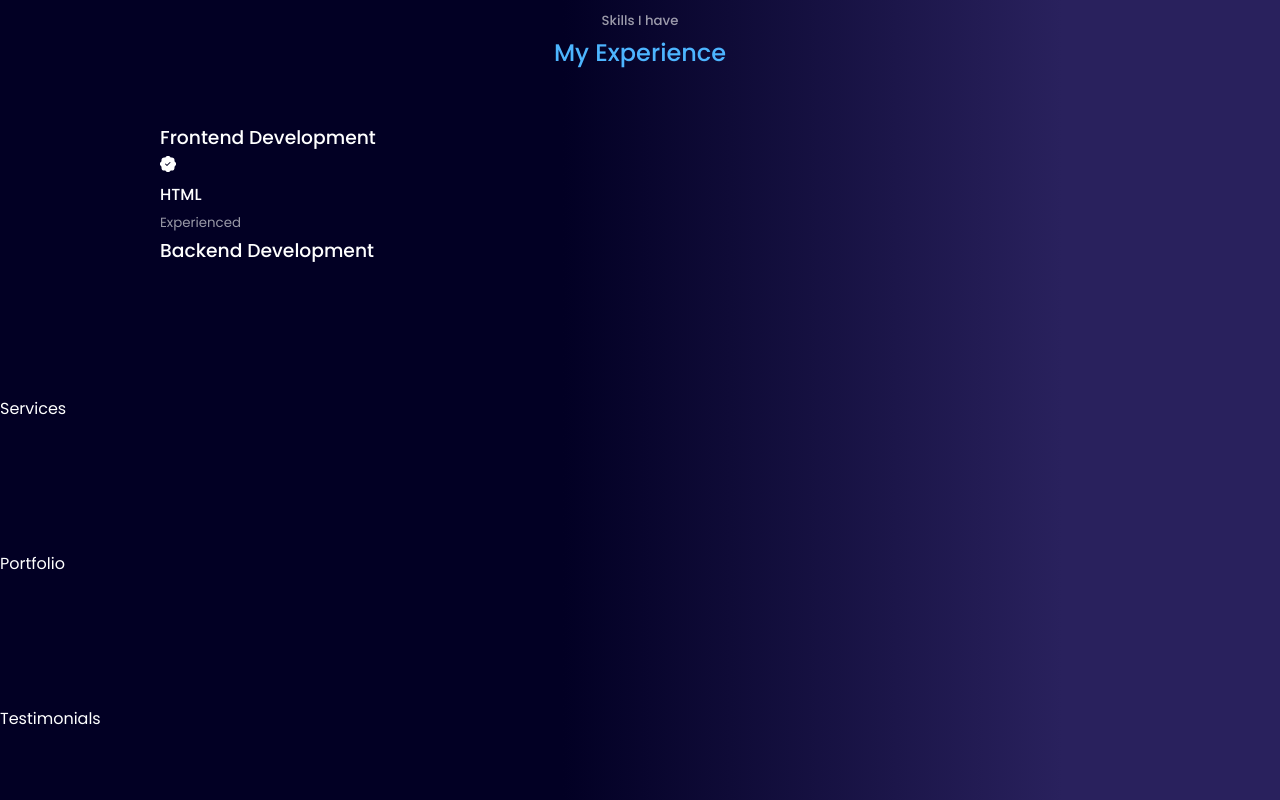
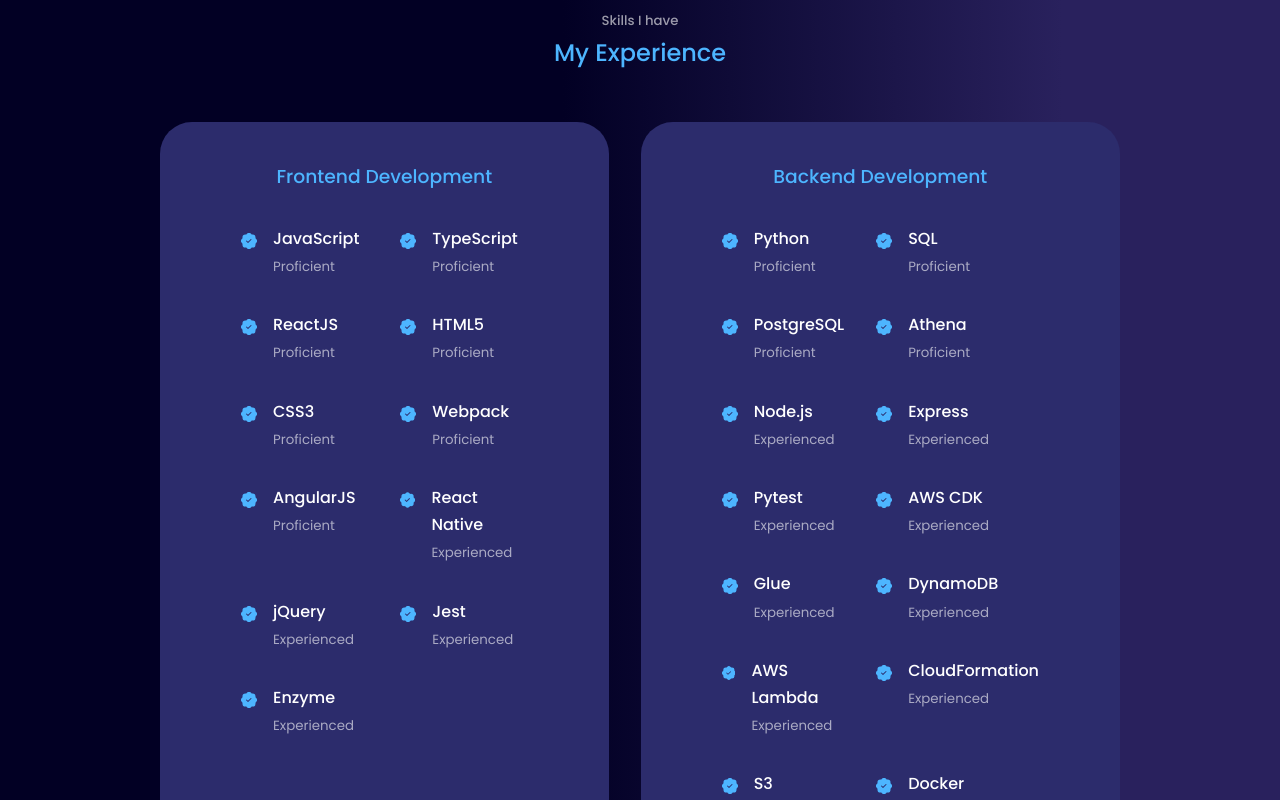
Before and after one commit to edwinjmenendez/dev-portfolio, a React (Create React App) app: page / in a window 1280 px wide. Shown: the part 1740-2540 px from the top of the page. Built offline with nearby package versions, Linux system fonts and the light colour scheme.

Commit message:
finished experience section

```diff
--- a/src/components/experience/Experience.css
+++ b/src/components/experience/Experience.css
@@ -0,0 +1,67 @@
+.experience_container {
+    display: grid;
+    grid-template-columns: 1fr 1fr;
+    gap: 2rem;
+}
+
+.experience_container > div {
+    background-color: var(--color-bg-variant);
+    padding: 2.4rem 5rem;
+    border-radius: 2rem;
+    border: 1px solid transparent;
+    transition: var(--transition);
+}
+
+.experience_container > div:hover {
+    background-color: transparent;
+    border: 1px solid var(--color-primary-variant);
+    cursor: default;
+}
+
+.experience_container > div h3 {
+    text-align: center;
+    margin-bottom: 2rem;
+    color: var(--color-primary);
+}
+
+.experience_content {
+    display: grid;
+    grid-template-columns: 1fr 1fr;
+    gap: 2rem;
+}
+
+.experience_details {
+    display: flex;
+    gap: 1rem;
+}
+
+.experience_details-icon {
+    margin-top: 0.5rem;
+    color: var(--color-primary);
+}
+
+/*  =========== MEDIA QUERIES (MEDIUM DEVICES) =========== */
+@media screen and (max-width: 1024px) {
+    .experience_container {
+        grid-template-columns: 1fr;
+    }
+    .experience_container > div {
+        width: 80%;
+        padding: 2rem;
+        margin: 0 auto;
+    }
+    .experience_content {
+        padding: 1rem;
+    }
+}
+
+/*  =========== MEDIA QUERIES (SMALL DEVICES) =========== */
+@media screen and (max-width: 600px) {
+    .experience_container {
+        gap: 1rem;
+    }
+    .experience_container > div {
+        width: 100%;
+        padding: 2rem 1rem;
+    }
+}
--- a/src/components/experience/Experience.jsx
+++ b/src/components/experience/Experience.jsx
@@ -3,6 +3,40 @@ import { BsFillPatchCheckFill } from 'react-icons/bs';
 import './Experience.css'
 
 const Experience = () => {
+
+  const fontendSkills = [
+    { name: 'JavaScript', level: 'Proficient' },
+    { name: 'TypeScript', level: 'Proficient' },
+    { name: 'ReactJS', level: 'Proficient' },
+    { name: 'HTML5', level: 'Proficient' },
+    { name: 'CSS3', level: 'Proficient' },
+    { name: 'Webpack', level: 'Proficient' },
+    { name: 'AngularJS', level: 'Proficient' },
+    { name: 'React Native', level: 'Experienced' },
+    { name: 'jQuery', level: 'Experienced' },
+    { name: 'Jest', level: 'Experienced' },
+    { name: 'Enzyme', level: 'Experienced' },
+  ];
+
+  const backendSkills = [
+
+    { name: 'Python', level: 'Proficient' },
+    { name: 'SQL', level: 'Proficient' },
+    { name: 'PostgreSQL', level: 'Proficient' },
+    { name: 'Athena', level: 'Proficient' },
+    { name: 'Node.js', level: 'Experienced' },
+    { name: 'Express', level: 'Experienced' },
+    { name: 'Pytest', level: 'Experienced' },
+    { name: 'AWS CDK', level: 'Experienced' },
+    { name: 'Glue', level: 'Experienced' },
+    { name: 'DynamoDB', level: 'Experienced' },
+    { name: 'AWS Lambda', level: 'Experienced' },
+    { name: 'CloudFormation', level: 'Experienced' },
+    { name: 'S3', level: 'Experienced' },
+    { name: 'Docker', level: 'Experienced' },
+    { name: 'NoSQL', level: 'Experienced' },
+    { name: 'MongoDB', level: 'Experienced' },
+  ];
 
   return (
     <section id='experience'>
@@ -13,17 +47,29 @@ const Experience = () => {
         <div className="experience_frontend">
           <h3>Frontend Development</h3>
           <div className="experience_content">
-            <article className='experience_details'>
-              <BsFillPatchCheckFill />
-              <h4>HTML</h4>
-              <small className='text-light'>Experienced</small>
-            </article>
+            {fontendSkills.map(({level, name}) => (
+              <article className='experience_details'>
+                <BsFillPatchCheckFill className='experience_details-icon' />
+                <div>
+                  <h4>{name}</h4>
+                  <small className='text-light'>{level}</small>
+                </div>
+              </article>
+            ))}
           </div>
         </div>
         <div className="experience_backend">
           <h3>Backend Development</h3>
             <div className="experience_content">
-              <article className='experience_details' ></article>
+              {backendSkills.map(({ level, name }) => (
+                <article className='experience_details'>
+                  <BsFillPatchCheckFill className='experience_details-icon' />
+                  <div>
+                    <h4>{name}</h4>
+                    <small className='text-light'>{level}</small>
+                  </div>
+                </article>
+              ))}
             </div>
           </div>
       </div>
--- a/src/index.css
+++ b/src/index.css
@@ -14,13 +14,13 @@
     --color-bg: #1f1f38;
     --color-bg-variant: #2c2c6c;
     --color-primary: #4db5ff;
-    --color-primiary-variant: rgba(77, 181, 255, 0.4);
+    --color-primary-variant: rgba(77, 181, 255, 0.4);
     --color-white: #fff;
     --color-light: rgba(255, 255, 255, 0.6);
 
     --container-width-lg: 75%;
     --container-width-md: 86%;
-    --container-width-ms: 90%;
+    --container-width-ms: 100%;
 
     --transition: all 400ms ease;
 }
```
